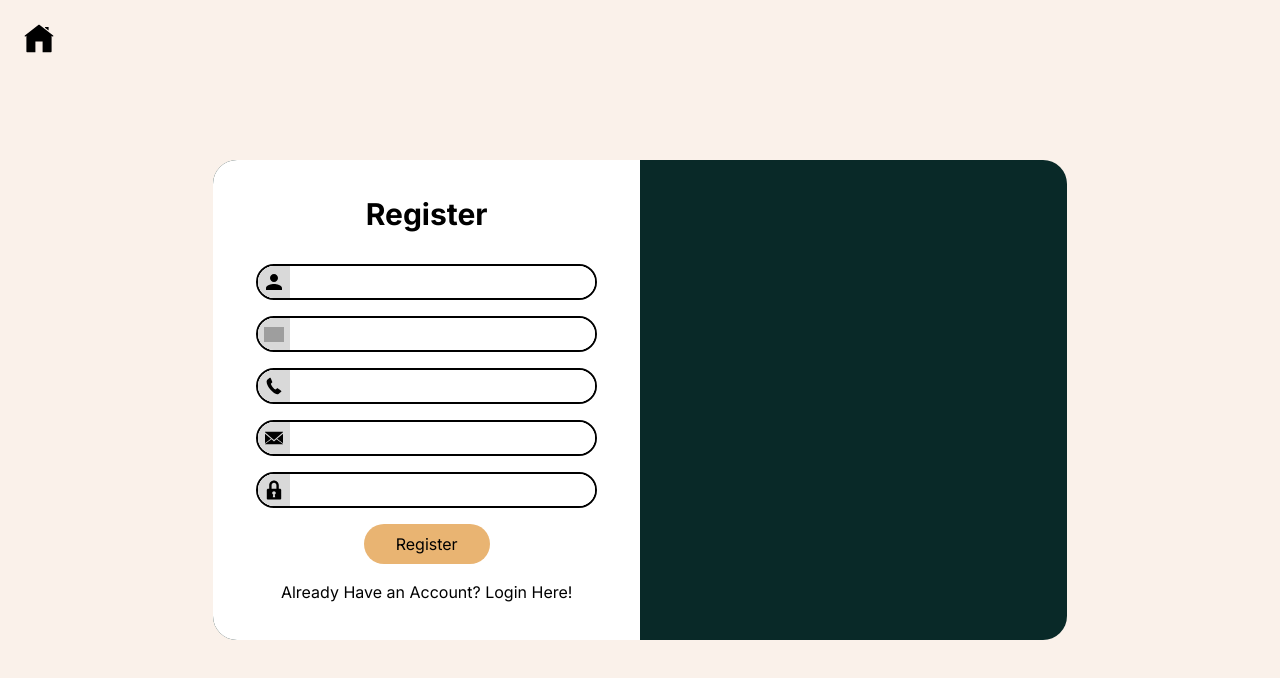
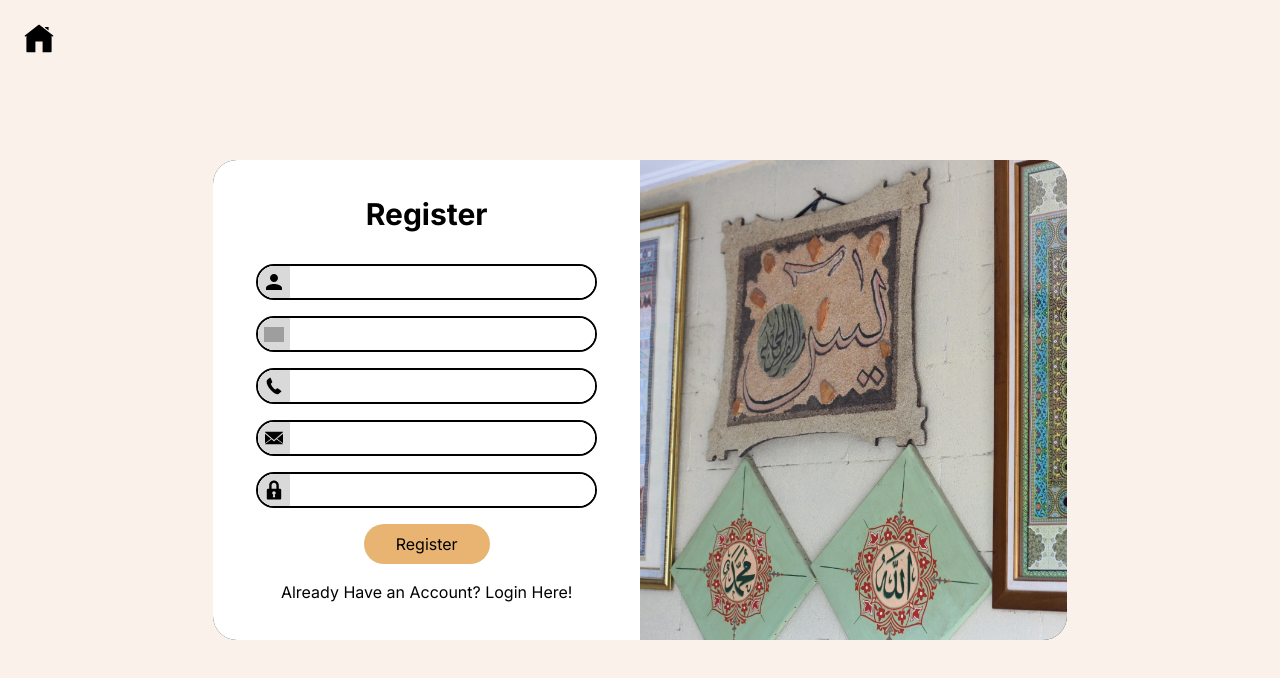
Before and after one commit to michaeltio/raudlatul_dummy, a Next.js app in the folder client/: page /register in a window 1280 px wide. Shown: the top 678 px of the page. Built offline with nearby package versions, Linux system fonts and the light colour scheme; grey boxes are pictures that could not be loaded.

Commit message:
image login regist

```diff
--- a/client/src/app/(authentication)/login/page.jsx
+++ b/client/src/app/(authentication)/login/page.jsx
@@ -45,6 +45,11 @@ export default function Login() {
 
   return (
     <div className="relative flex h-3/5 w-4/5 justify-end rounded-3xl bg-[#092928] lg:w-2/3 2xl:w-1/2">
+      <img
+        src="/webp/allCaligraphyRight.webp"
+        alt="Login"
+        className="h-full w-1/2 rounded-l-3xl object-cover"
+      />
       <div className="relative flex h-full w-full flex-col justify-center rounded-3xl bg-white md:w-1/2 md:rounded-l-none md:rounded-r-3xl">
         <h1 className="text-center text-3xl font-bold">Login</h1>
         <form
--- a/client/src/app/(authentication)/register/page.jsx
+++ b/client/src/app/(authentication)/register/page.jsx
@@ -209,6 +209,11 @@ export default function Register() {
           </button>
         </div>
       </div>
+      <img
+        src="/webp/allCaligraphyLeft.webp"
+        alt="Register"
+        className="h-full w-1/2 rounded-r-3xl object-cover"
+      />
     </div>
   );
 }
```
Also changed, not shown: client/public/webp/allCaligraphyLeft.webp (added), client/public/webp/allCaligraphyRight.webp (added).
